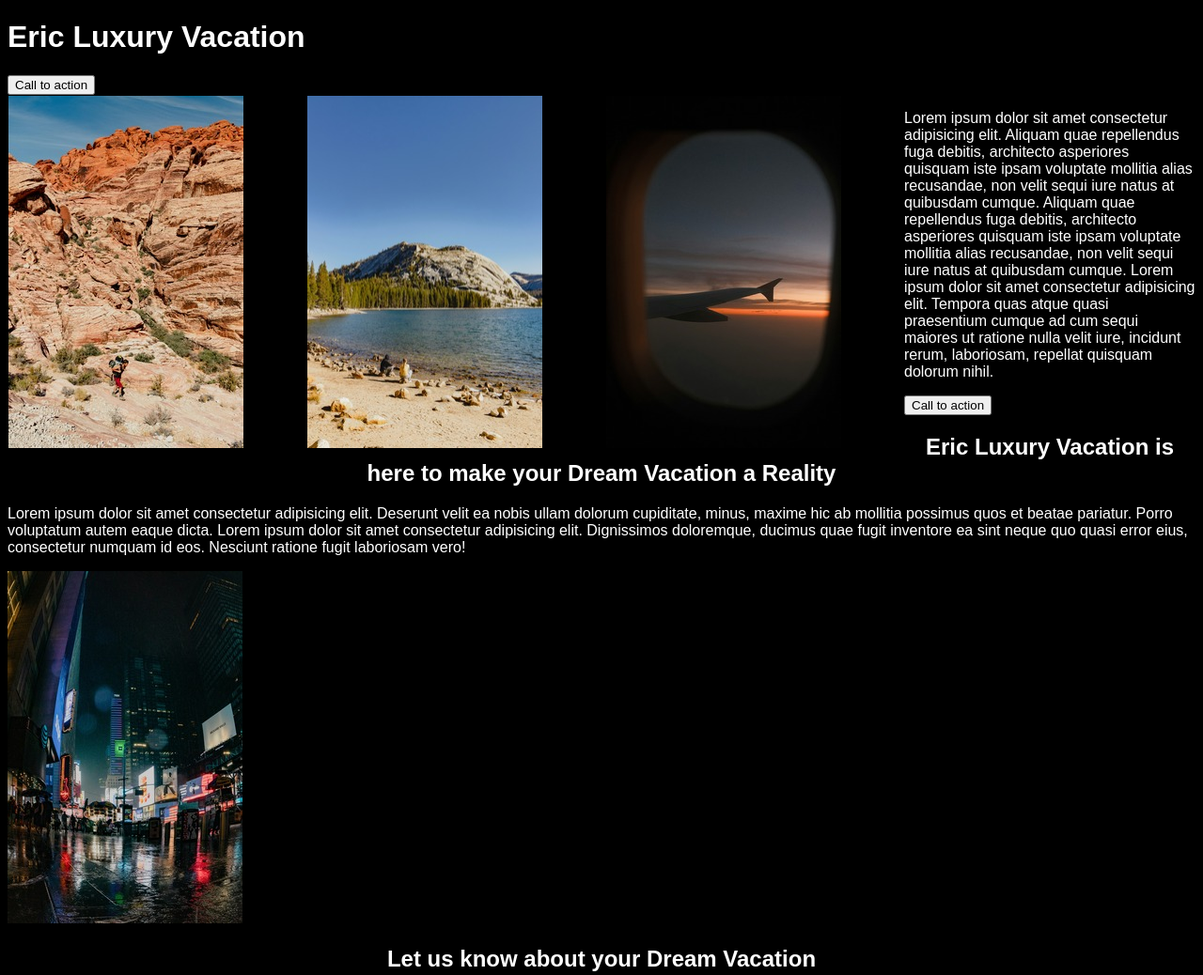
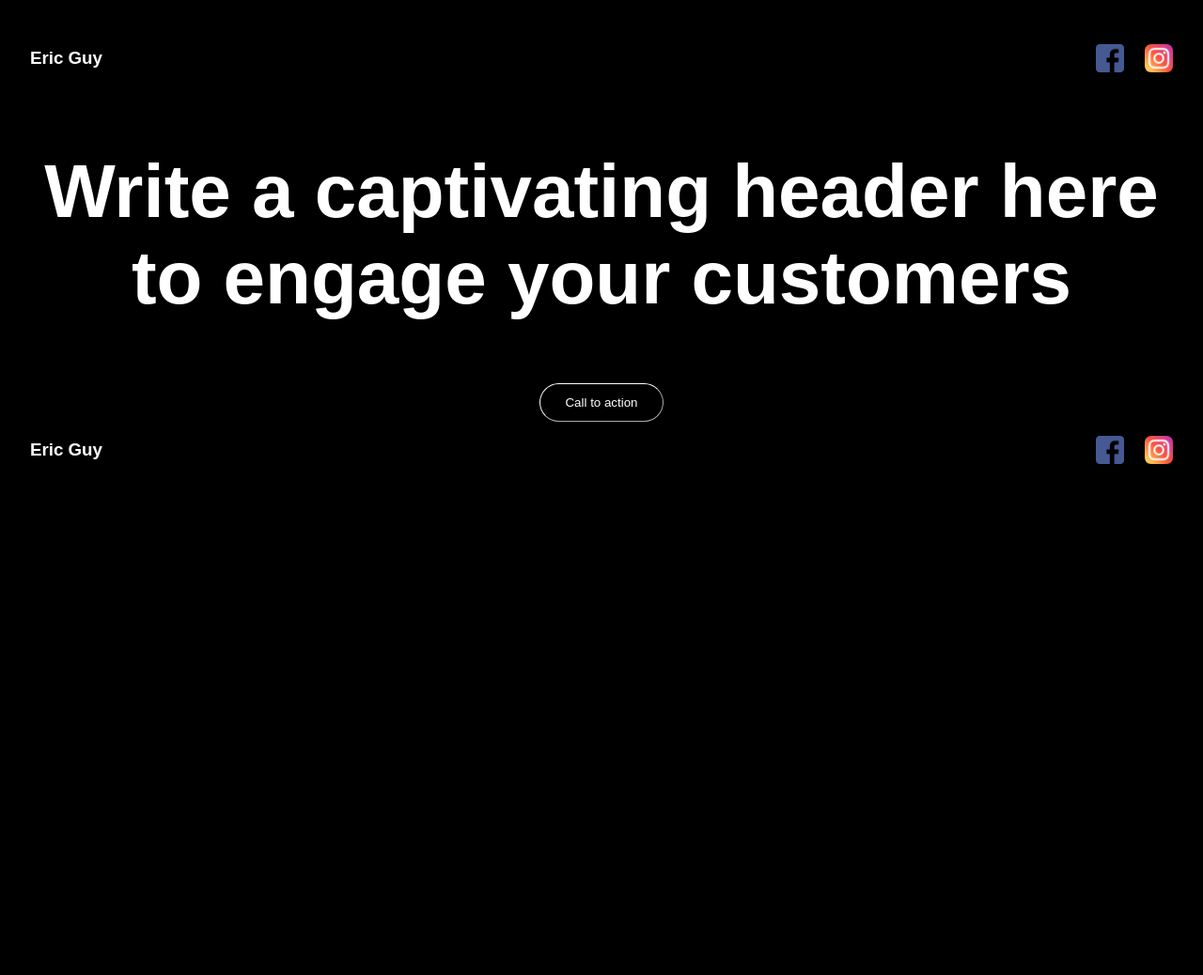
Before and after one commit to maniric17/My-First-Project-on-Landing-Page, a plain HTML site: page index.html in a window 1280 px wide. Shown: the top 1038 px of the page at 94% size. After the commit the page ends 800 px from the top, so only its background shows below. Drawn offline with Linux system fonts and the light colour scheme.

Commit message:
feat: hero section and nav setup

```diff
--- a/css/style.css
+++ b/css/style.css
@@ -1,27 +1,50 @@
-html {
+body {
     font-family: Arial, Helvetica, sans-serif;
     background-color: black;
     color: white;
-}
-h1 {
-    padding-top: 0%;
+    margin: 2rem;
 }
 
-h2 {
+/* ====== GENERAL ====== */
+.btn {
+    background-color: transparent;
+    border-radius: 3rem;
+    padding: 0.9em;
+    padding-left: 2em;
+    padding-right: 2em;
+    color: white;
+    border-width: 1px;
+    border-color: white;
+}
+
+/* ======= NAVBAR ======= */
+.nav {
+    display: flex;
+    flex-direction: row;
+    align-items: center;
+    justify-content: space-between;
+}
+
+.nav-item {
+    display: flex;
+    flex-direction: row;
+    gap: 1.4rem;
+}
+
+.nav-item-icon {
+    width: 30px;
+    height:  30px;
+}
+
+/* ======= HERO DESIGN ======= */
+
+.hero {
+    display: flex;
+    align-items: center;
+    flex-direction: column;
+}
+
+.hero h1 {
+    font-size: 5rem;
     text-align: center;
 }
-
-.row {
-    box-sizing: border-box;
-}
-
-.clm {
-    float:left;
-    width: 25%;
-    padding: 1px;
-    object-position: 25%;
-}
-
-.p__1 {
-    text-align: left;
-}
--- a/index.html
+++ b/index.html
@@ -1,91 +1,36 @@
 <!DOCTYPE html>
 <html lang="en">
-
 <head>
     <meta charset="UTF-8">
     <meta name="viewport" content="width=device-width, initial-scale=1.0">
-    <meta name="author" content="Eric Dixon">
-    <meta name="description" content="The official website for Eric Luxury Vacation">
-    <title>Eric Luxury Vacation</title>
+    <title>Eric Landing Page</title>
     <link rel="icon" href="img/logo_50x49.png" type="image/x-icon">
     <link rel="stylesheet" href="css/style.css">
 </head>
+<body>
+    <nav class="nav">
+        <h3>Eric Guy</h3>
 
-<body>
-    <header>
-        <h1>
-           Eric Luxury Vacation
-        </h1>
-    </header>
-    <button class="contact__button" type="submit">Call to action</button>
+      <div class="nav-item">
+        <img class="nav-item-icon" src="./img/facebook.png" />
+        <img class="nav-item-icon" src="./img/instagram.png" />
 
-      <div class="row">
-       <div class="clm">
-        <img src="img/image1_250x375.jpg" alt="Image 1" width="250" height="375">
-       </div>
-       <div class="clm">
-        <img src="img/image2_250x375.jpg" alt="Image 2" width="250" height="375">
-       </div>
-       <div class="clm">
-        <img src="img/image3_250x375.jpg" alt="Image 3" width="250" height="375">
-       </div>
       </div>
+    </nav>
 
-      <p class="p__1">
-        Lorem ipsum dolor sit amet consectetur adipisicing elit. Aliquam quae repellendus fuga debitis, architecto asperiores quisquam iste ipsam voluptate mollitia alias recusandae, non velit sequi iure natus at quibusdam cumque. Aliquam quae repellendus fuga debitis, architecto asperiores quisquam iste ipsam voluptate mollitia alias recusandae, non velit sequi iure natus at quibusdam cumque. Lorem ipsum dolor sit amet consectetur adipisicing elit. Tempora quas atque quasi praesentium cumque ad cum sequi maiores ut ratione nulla velit iure, incidunt rerum, laboriosam, repellat quisquam dolorum nihil.
-      </p>
-      <button class="contact__button" type="submit">Call to action</button>
+    <section class="hero">
+        <h1>Write a captivating header here to engage your customers</h1>
+        <button class="btn">Call to action</button>
+    </section>
 
-<h2>
-    Eric Luxury Vacation is here to make your Dream Vacation a Reality
-</h2>
+    <footer class="nav">
+        <h3>Eric Guy</h3>
 
-<div>
-    <p>
-    Lorem ipsum dolor sit amet consectetur adipisicing elit. Deserunt velit ea nobis ullam dolorum cupiditate, minus, maxime hic ab mollitia possimus quos et beatae pariatur. Porro voluptatum autem eaque dicta. Lorem ipsum dolor sit amet consectetur adipisicing elit. Dignissimos doloremque, ducimus quae fugit inventore ea sint neque quo quasi error eius, consectetur numquam id eos. Nesciunt ratione fugit laboriosam vero!
-    </p>
-    <img src="img/image4_250x375.jpg" alt="Image 4">
-</div>
+        <div class="nav-item">
+          <img class="nav-item-icon" src="./img/facebook.png" />
+          <img class="nav-item-icon" src="./img/instagram.png" />
 
-<h2>
-    Let us know about your Dream Vacation
-</h2>
-<p>
-    Lorem, ipsum dolor sit amet consectetur adipisicing elit. Reprehenderit, asperiores. Rem quo tenetur officiis delectus minus eum, alias eius non quidem atque unde? Sequi beatae atque laborum nesciunt fuga ratione? Lorem ipsum dolor sit amet consectetur adipisicing elit. Aspernatur dolore totam, velit ipsam vitae tenetur quam quo iusto, inventore, accusamus possimus nisi facere aut laborum! Dolor temporibus a commodi aperiam?
-</p>
-<button class="contact__button" type="submit">Call to action</button>
-
-<div class="row">
-    <div class="clm">
-     <img src="img/image5_250x375.jpg" alt="Image 5" width="250" height="375">
-    </div>
-    <div class="clm">
-     <img src="img/image6_250x389.jpg" alt="Image 6" width="250" height="389">
-    </div>
-    <div class="clm">
-     <img src="img/image7_250x334.jpg" alt="Image 7" width="250" height="334">
-    </div>
-   </div>
-
-   <h2>
-    Subscribe to our mailing list
-   </h2>
-   <p>
-    Lorem ipsum dolor sit amet consectetur adipisicing elit. Nesciunt iusto deleniti ea quis inventore natus sed dolor quisquam reiciendis unde magnam fuga, quo quod consequuntur dolores doloremque, distinctio atque. Debitis.  Lorem ipsum dolor sit amet consectetur adipisicing elit. Deserunt error quibusdam necessitatibus mollitia? Possimus ad perspiciatis fuga adipisci dolores alias cupiditate, dignissimos itaque aliquam ducimus earum neque aspernatur, cum qui?
-   </p>
-
-   <form action="">
-        <p class="contact__p">
-            <input class="contact__input" type="text" name="name" id="name" placeholder="Name" required>
-        </p>
-        <p class="contact__p">
-            <input class="contact__input" type="email" name="email" id="email" placeholder="Email" required>
-        </p>
-   </form>
-   <button class="contact__button" type="submit">Call to action</button>
-
-   <div>
-    <img src="img/footerimage_1000x416.jpg" alt="foot image" width="1000" height="416">
-   </div>
+        </div>
+    </footer>
 </body>
 </html>
```
Also changed, not shown: img/facebook.png (added), img/instagram.png (added).
